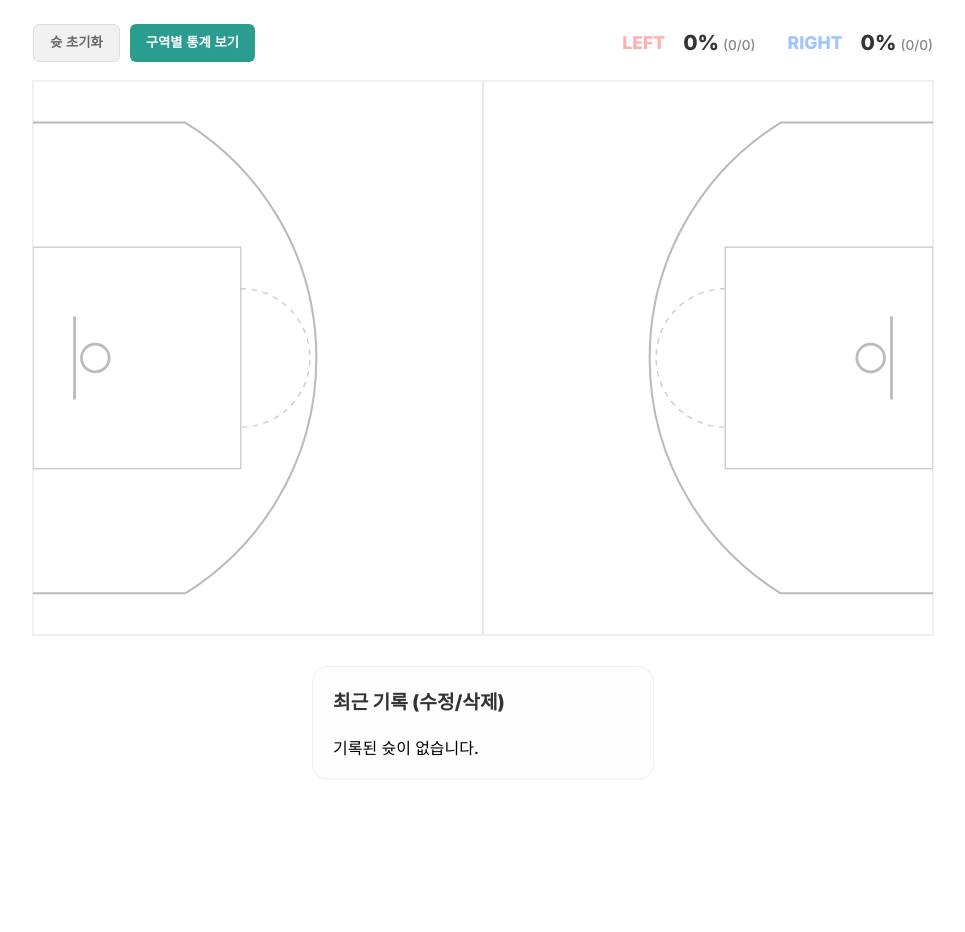
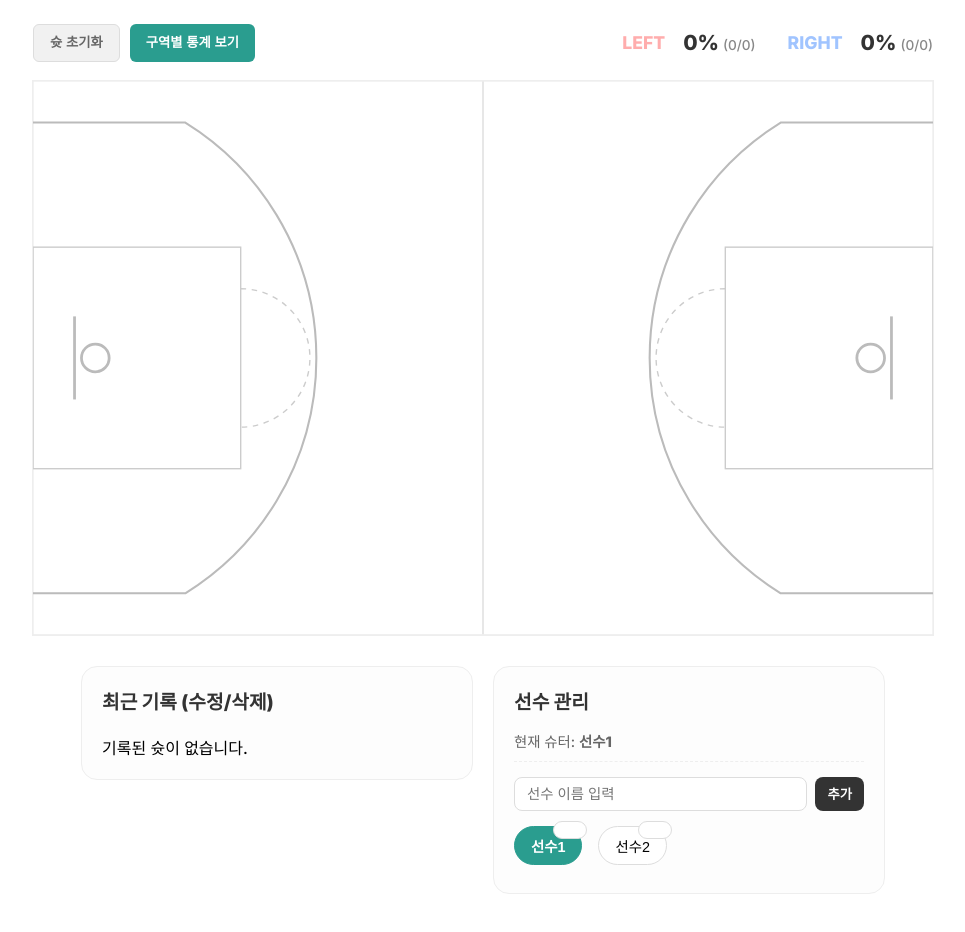
Before and after one commit to eehooj/basketball-short-chart, a Nuxt app: page / in a window 1280 px wide. Shown: the top 932 px of the page, without its empty margins (157-1122 px from the left). Before the commit the page ends 800 px from the top, so only its background shows below. Built offline with nearby package versions, Linux system fonts and the light colour scheme.

Commit message:
Modify: 개인 슛 기록

```diff
--- a/app/assets/css/main.css
+++ b/app/assets/css/main.css
@@ -90,18 +90,15 @@ body { margin: 0; font-family: var(--font-main), sans-serif; background: #fff; }
 
 /* 1. 최근 기록 */
 .shot-tracker-page .log-section {
-    width: 100%;
-    max-width: 300px; /* 너무 퍼지지 않게 제한 */
-    margin-top: 30px;
-    background: #fdfdfd; /* 깨끗한 배경 */
-    padding: 20px;       /* 넉넉한 내부 여백 */
-    border-radius: 16px; /* 둥근 모서리 */
-    border: 1px solid #eee; /* 의 연한 테두리 */
-
-    /* 🚩 스크롤 구현을 위한 핵심 설정 */
+    flex: 0 0 350px;                 /* 가로 공간 분할 */
+    margin-top: 0px !important; /* 컨테이너 내부에 있으므로 상단 마진 제거 */
+    background: #fdfdfd;
+    padding: 20px;
+    border-radius: 16px;
+    border: 1px solid #eee;
     display: flex;
     flex-direction: column;
-    max-height: 300px; /* 🚩 원하는 최대 높이 (이 이상 커지면 스크롤) */
+    max-height: 400px;       /* 스크롤 높이 살짝 조정 */
 }
 
 /* 실제 아이템들이 담기는 내부 스크롤 영역 */
@@ -133,7 +130,7 @@ body { margin: 0; font-family: var(--font-main), sans-serif; background: #fff; }
     display: flex;
     align-items: center;
     justify-content: space-between; /* 양끝 배치 */
-    padding: 5px 15px;
+    padding: 5px 20px;
     background: #fff;
     border-radius: 12px;
     margin-bottom: 10px; /* 카드 사이 간격 */
@@ -157,7 +154,8 @@ body { margin: 0; font-family: var(--font-main), sans-serif; background: #fff; }
 /* 슛 정보 (존 이름 + 거리) */
 .shot-info {
     display: flex;
-    flex-direction: column; /* 세로로 쌓기 */
+    flex-direction: row; /* 세로로 쌓기 */
+    align-items: center;
     gap: 2px;
 }
 
@@ -207,3 +205,128 @@ body { margin: 0; font-family: var(--font-main), sans-serif; background: #fff; }
 .marker.made.red { stroke: var(--color-red); fill: none; stroke-width: 2px; }
 .marker.made.blue { stroke: var(--color-blue); fill: none; stroke-width: 2px; }
 .marker.miss { fill: var(--color-miss); font-weight: bold; font-size: 14px; text-anchor: middle; }
+
+/* 선수 */
+.bottom-content-area {
+    display: flex !important;
+    flex-direction: row !important; /* 강제로 가로 방향 설정 */
+    justify-content: center;
+    align-items: flex-start;
+    gap: 20px;               /* 두 박스 사이의 간격 */
+    width: 150%;
+    max-width: 1000px;        /* 코트 너비와 일치 */
+    margin: 30px auto;
+}
+
+.player-management {
+    flex: 0 0 350px;
+    background: #fdfdfd;     /* 로그 섹션과 동일한 배경 */
+    padding: 20px;
+    border-radius: 16px;     /* 동일한 라운딩 */
+    border: 1px solid #eee;  /* 동일한 테두리 */
+}
+
+.player-management h3 {
+    margin: 0 0 15px 0 !important;
+    font-size: 1.2rem;
+    color: #333;
+    font-weight: 800;
+}
+
+/* 현재 슈터 정보 */
+.current-shooter-info {
+    margin-bottom: 15px;
+    font-size: 0.9rem;
+    color: #666;
+    padding-bottom: 10px;
+    border-bottom: 1px dashed #eee;
+}
+
+/* 선수 추가 입력창 */
+.add-player {
+    display: flex;
+    gap: 8px;
+    margin-bottom: 15px;
+}
+
+.add-player input {
+    flex: 1;
+    padding: 8px 12px;
+    border: 1px solid #ddd;
+    border-radius: 8px;
+    font-size: 0.9rem;
+}
+
+.add-player button {
+    padding: 0 12px;
+    background: #333;
+    color: white;
+    border: none;
+    border-radius: 8px;
+    cursor: pointer;
+    font-weight: bold;
+}
+
+/* 선수 리스트 버튼 (기존 스타일 유지) */
+.player-list {
+    display: flex;
+    gap: 8px;
+    flex-wrap: wrap;
+}
+
+.player-list button {
+    padding: 8px 16px;
+    border-radius: 20px;
+    border: 1px solid #ddd;
+    background: #fff;
+    cursor: pointer;
+    transition: 0.2s;
+    font-size: 0.9rem;
+}
+
+.player-list button.active {
+    background: var(--color-green);
+    color: white;
+    border-color: var(--color-green);
+    font-weight: bold;
+}
+
+.player-tag {
+    font-size: 0.85rem;
+    color: var(--color-green); /* 혹은 #666 */
+    font-weight: 500;
+    margin-left: 5px;
+}
+
+/* 선수 아이템 컨테이너 */
+.player-item {
+    position: relative;
+    display: inline-block;
+    margin-right: 8px;
+    margin-bottom: 8px;
+}
+
+/* 삭제 버튼 스타일 */
+.delete-player-btn {
+    position: absolute;
+    top: -5px;
+    right: -5px;
+    width: 18px;
+    height: 18px;
+    background: #ff4d4f;
+    color: white;
+    border: none;
+    border-radius: 50%;
+    font-size: 12px;
+    cursor: pointer;
+    display: flex;
+    align-items: center;
+    justify-content: center;
+    line-height: 1;
+    transition: transform 0.2s;
+}
+
+.delete-player-btn:hover {
+    transform: scale(1.2);
+    background: #cf1322;
+}
--- a/app/components/ShotLog.vue
+++ b/app/components/ShotLog.vue
@@ -21,8 +21,8 @@ const emit = defineEmits(['toggle', 'remove'])
 
         <div class="shot-info">
           <span class="zone-tag">{{ s.zone || '미분류' }}</span>
+          <span class="player-tag" v-if="s.playerName"> | {{ s.playerName }}</span>
         </div>
-
         <div class="btn-group">
           <button @click="emit('toggle', s)">전환</button>
           <button @click="emit('remove', s.id)" class="del-btn">삭제</button>
--- a/app/composables/useShotChart.ts
+++ b/app/composables/useShotChart.ts
@@ -5,6 +5,8 @@ export interface Shot {
     x: number;
     y: number;
     type: 'made' | 'miss';
+    playerName?: string;
+    newPlayers?: string;
     distance?: number;
     is3Point?: boolean;
     zone?: string;
@@ -13,20 +15,36 @@ export interface Shot {
 export const useShotChart = () => {
     const leftShots = ref<Shot[]>([])
     const rightShots = ref<Shot[]>([])
+    const players = ref<string[]>([])
 
     // 초기화 (LocalStorage 로드)
     onMounted(() => {
         leftShots.value = JSON.parse(localStorage.getItem('leftShots') || '[]')
         rightShots.value = JSON.parse(localStorage.getItem('rightShots') || '[]')
+        const savedPlayers = localStorage.getItem('playerList')
+        players.value = savedPlayers ? JSON.parse(savedPlayers) : ['선수1', '선수2']
     })
 
     // 자동 저장
-    watch([leftShots, rightShots], ([newLeft, newRight]) => {
+    watch([leftShots, rightShots, players],
+        ([newLeft, newRight, newPlayers]) => {
         localStorage.setItem('leftShots', JSON.stringify(newLeft))
         localStorage.setItem('rightShots', JSON.stringify(newRight))
+        localStorage.setItem('playerList', JSON.stringify(newPlayers))
     }, { deep: true })
 
-    const addShot = (x: number, y: number, isMade: boolean = true) => {
+    const addPlayer = (name: string) => {
+        const trimmedName = name.trim()
+        if (trimmedName && !players.value.includes(trimmedName)) {
+            players.value.push(trimmedName)
+        }
+    }
+
+    const removePlayer = (name: string) => {
+        players.value = players.value.filter(p => p !== name)
+    }
+
+    const addShot = (x: number, y: number, isMade: boolean = true, playerName: string = '익명') => {
         const isLeft = x < COURT_CONFIG.HALF_WIDTH;
         const target = isLeft ? leftShots : rightShots;
 
@@ -74,13 +92,14 @@ export const useShotChart = () => {
             id: Date.now(),
             x, y,
             type: isMade ? 'made' : 'miss',
+            playerName: playerName, // 🚩 추가: 현재 선택된 선수 이름 저장
             zone: zoneName,
             distance: Math.round(distance),
             is3Point: is3Point
         });
 
         // 디버깅용 로그
-        console.log(`[판정결과] ${zoneName} | dx:${Math.round(dx)} dy:${Math.round(dy)} dist:${Math.round(distance)}`);
+        console.log(`[${playerName}] ${zoneName} | dist:${Math.round(distance)}`);
     }
 
     const removeShot = (id: number) => {
@@ -128,8 +147,6 @@ export const useShotChart = () => {
         }
     }
 
-
-
     return {
         leftShots, rightShots,
         addShot, removeShot, toggleStatus,
@@ -137,6 +154,9 @@ export const useShotChart = () => {
         leftZoneStats: computed(() => calculateZoneStats(leftShots.value)),
         rightZoneStats: computed(() => calculateZoneStats(rightShots.value)),
         leftStats: computed(() => getStats(leftShots.value)),
-        rightStats: computed(() => getStats(rightShots.value))
+        rightStats: computed(() => getStats(rightShots.value)),
+        players,
+        addPlayer,
+        removePlayer,
     }
 }
--- a/app/pages/index.vue
+++ b/app/pages/index.vue
@@ -4,7 +4,8 @@ import { computed, ref } from 'vue' // ref가 빠졌다면 추가
 const {
   leftShots, rightShots, addShot, removeShot,
   toggleStatus, leftStats, rightStats, resetData,
-  leftZoneStats, rightZoneStats
+  leftZoneStats, rightZoneStats,
+  players, addPlayer, removePlayer
 } = useShotChart()
 
 const recentLogs = computed(() => {
@@ -16,6 +17,24 @@ const recentLogs = computed(() => {
 const isStatsVisible = ref(false)
 const toggleStats = () => isStatsVisible.value = !isStatsVisible.value
 
+const currentPlayer = ref('선수1');      // 현재 슛을 기록할 선수
+const newPlayerName = ref('');
+
+const handleAddPlayer = () => {
+  if (newPlayerName.value.trim()) {
+    addPlayer(newPlayerName.value.trim()); // useShotChart의 addPlayer 호출
+    newPlayerName.value = ''; // 입력창 비우기
+  }
+};
+
+const handleRemovePlayer = (name: string) => {
+  if (confirm(`${name} 선수를 삭제하시겠습니까?`)) {
+    removePlayer(name);
+    if (currentPlayer.value === name) {
+      currentPlayer.value = players.value[0] || ''; // 삭제 후 첫 번째 선수로 변경
+    }
+  }
+};
 </script>
 
 <template>
@@ -44,7 +63,7 @@ const toggleStats = () => isStatsVisible.value = !isStatsVisible.value
     <BasketballCourt
         :leftShots="leftShots"
         :rightShots="rightShots"
-        @record="addShot"
+        @record="(x, y) => addShot(x, y, true, currentPlayer)"
     />
 
     <ShotStatsModal
@@ -54,10 +73,52 @@ const toggleStats = () => isStatsVisible.value = !isStatsVisible.value
         @close="toggleStats"
     />
 
-    <ShotLog
-        :logs="recentLogs"
-        @toggle="toggleStatus"
-        @remove="removeShot"
-    />
+    <div class="bottom-content-area">
+      <ShotLog
+          :logs="recentLogs"
+          @toggle="toggleStatus"
+          @remove="removeShot"
+      />
+
+      <div class="player-management">
+        <h3>선수 관리</h3>
+
+        <div class="current-shooter-info">
+          현재 슈터: <strong>{{ currentPlayer || '선수를 선택하세요' }}</strong>
+        </div>
+
+        <div class="add-player">
+          <input
+              v-model="newPlayerName"
+              placeholder="선수 이름 입력"
+              @keyup.enter="handleAddPlayer"
+          />
+          <button @click="handleAddPlayer">추가</button>
+        </div>
+
+        <div class="player-list">
+          <div
+              v-for="name in players"
+              :key="name"
+              class="player-item"
+          >
+            <button
+                :class="{ active: currentPlayer === name }"
+                @click="currentPlayer = name"
+            >
+              {{ name }}
+            </button>
+
+            <button
+                class="delete-player-btn"
+                @click.stop="handleRemovePlayer(name)"
+            >
+              ×
+            </button>
+          </div>
+        </div>
+      </div>
+    </div>
   </div>
+
 </template>
```
